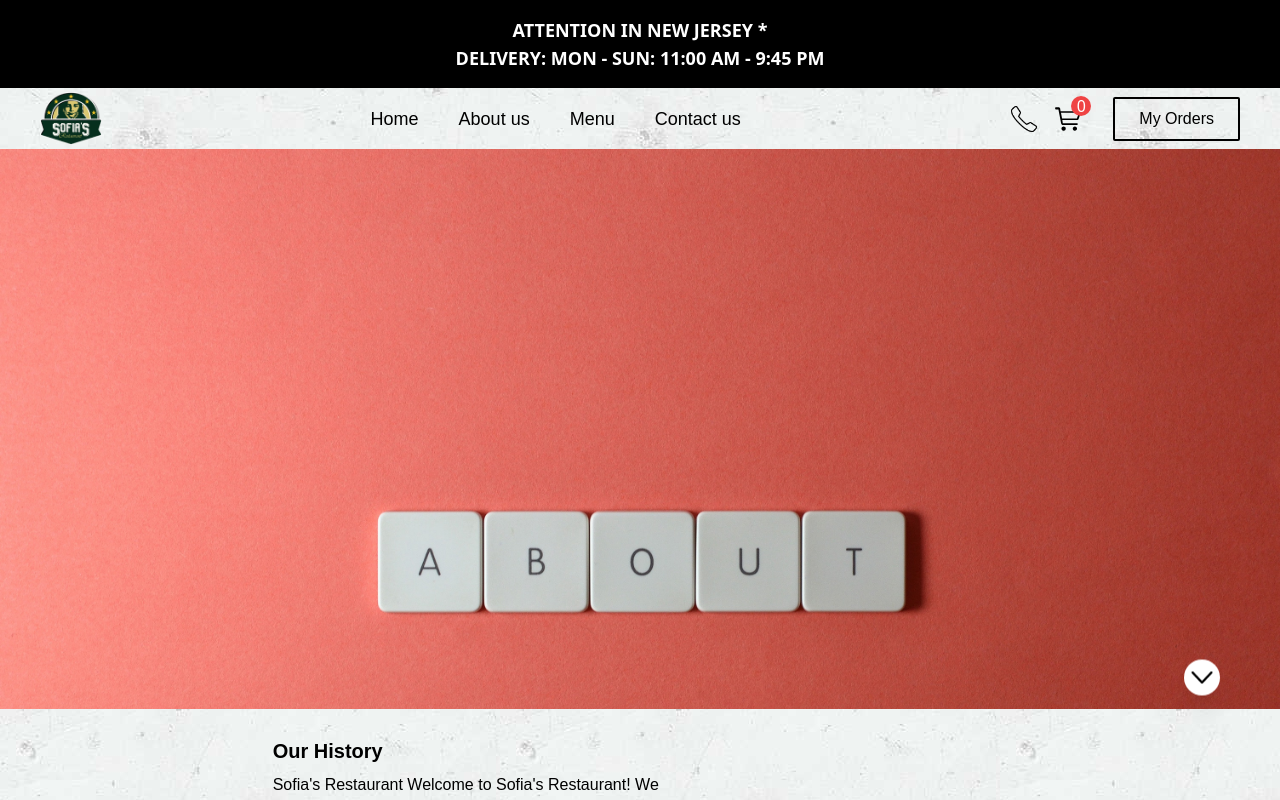
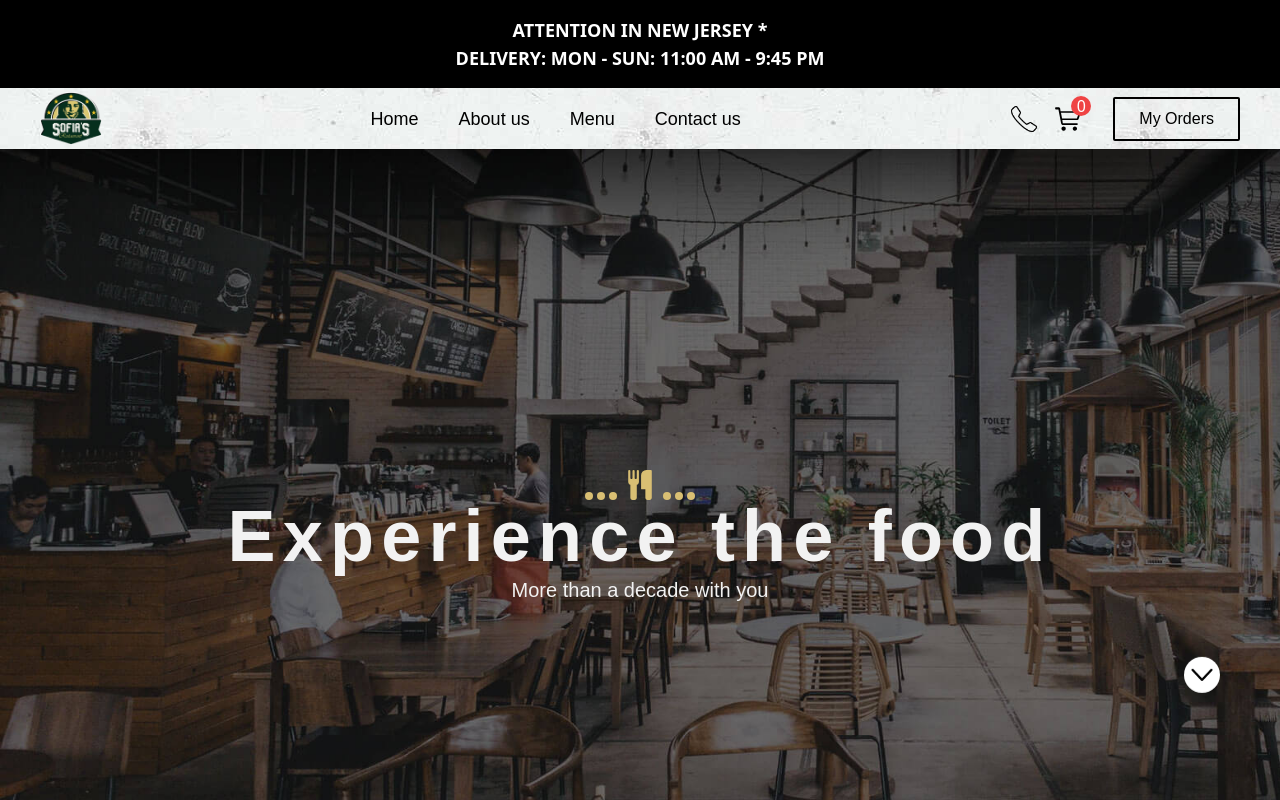
Before and after one commit to AndresEspinoza830/SofiaV2, a Next.js app: page /about in a window 1280 px wide. Shown: the top 800 px of the page. Built offline with nearby package versions, Linux system fonts and the light colour scheme.

Commit message:
contact m

```diff
--- a/pages/about.js
+++ b/pages/about.js
@@ -9,7 +9,35 @@ const About = ({ data, carrito, eliminarProducto, pedido }) => {
       eliminarProducto={eliminarProducto}
       pedido={pedido}
     >
-      <div className=" w-full bg-[url('/about.jpg')] h-[70vh]  bg-cover bg-no-repeat flex justify-center items-center "></div>
+      <div className=" w-full bg-[url('/banner.jpg')] h-screen  bg-cover bg-no-repeat flex justify-center items-center ">
+        <div className="absolute text-[#F2F2F2] text-center  flex flex-col justify-center items-center mx-auto z-6">
+          <div className="flex items-end space-x-2">
+            <div className="flex space-x-1">
+              <div className="w-[5px]  lg:w-[8px] lg:h-[8px] bg-[#D9BF73] rounded-full"></div>
+              <div className="w-[5px]  lg:w-[8px] lg:h-[8px] bg-[#D9BF73] rounded-full"></div>
+              <div className="w-[5px]  lg:w-[8px] lg:h-[8px] bg-[#D9BF73] rounded-full"></div>
+            </div>
+            <svg
+              className="fill-[#D9BF73] text-center"
+              width={30}
+              viewBox="0 0 1024 1024"
+              version="1.1"
+              xmlns="http://www.w3.org/2000/svg"
+            >
+              <path d="M475.428571 36.571429v365.714285q0 34.857143-20.285714 63.428572T402.285714 505.714286v445.142857q0 29.714286-21.714285 51.428571t-51.428572 21.714286H256q-29.714286 0-51.428571-21.714286t-21.714286-51.428571V505.714286q-32.571429-11.428571-52.857143-40T109.714286 402.285714V36.571429q0-14.857143 10.857143-25.714286t25.714285-10.857143 25.714286 10.857143 10.857143 25.714286v237.714285q0 14.857143 10.857143 25.714286t25.714285 10.857143 25.714286-10.857143 10.857143-25.714286V36.571429q0-14.857143 10.857143-25.714286t25.714286-10.857143 25.714285 10.857143 10.857143 25.714286v237.714285q0 14.857143 10.857143 25.714286t25.714286 10.857143 25.714285-10.857143 10.857143-25.714286V36.571429q0-14.857143 10.857143-25.714286t25.714286-10.857143 25.714286 10.857143 10.857142 25.714286z m438.857143 0v914.285714q0 29.714286-21.714285 51.428571t-51.428572 21.714286h-73.142857q-29.714286 0-51.428571-21.714286t-21.714286-51.428571v-292.571429H566.857143q-7.428571 0-12.857143-5.428571T548.571429 640V182.857143q0-75.428571 53.714285-129.142857t129.142857-53.714286h146.285715q14.857143 0 25.714285 10.857143t10.857143 25.714286z" />
+            </svg>
+            <div className="flex space-x-1">
+              <div className="w-[5px]  lg:w-[8px] lg:h-[8px] bg-[#D9BF73] rounded-full"></div>
+              <div className="w-[5px]  lg:w-[8px] lg:h-[8px] bg-[#D9BF73] rounded-full"></div>
+              <div className="w-[5px] lg:w-[8px] lg:h-[8px] bg-[#D9BF73] rounded-full"></div>
+            </div>
+          </div>
+          <h2 className="font-extrabold text-3xl md:text-5xl lg:text-7xl mb-1 tracking-widest mt-0 font-abc">
+            Experience the food
+          </h2>
+          <h1 className="font-abc text-xl mb-6">More than a decade with you</h1>
+        </div>
+      </div>
       <div className="flex justify-center flex-col md:flex-row items-center mt-3 space-x-10">
         <div className="font-abc w-full px-4 md:w-1/3 py-4">
           <h3 className="text-xl mb-2 font-bold ">Our History</h3>
--- a/pages/contact.js
+++ b/pages/contact.js
@@ -1,8 +1,33 @@
 import Layout from "@/components/Layout/Layout";
 import Image from "next/image";
 import logo from "../public/sofia.png";
+import { useState } from "react";
+import { useRouter } from "next/router";
 
 const Contact = ({ data, carrito, eliminarProducto, pedido }) => {
+
+  const router = useRouter();
+
+  const [send, setSentd] = useState(false)
+  const [email,setEmail] = ("")
+  const [subject,setSubject] = ("")
+  const [message,setMessage] = ("")
+
+  const [correo, SetCorreo] = useState({
+    email: "",
+    subject:"",
+    message:""
+  })
+
+
+  const onSubmit =() => {
+    setSentd(true)
+    setTimeout(() => {
+      setSentd(false)
+    },5000)
+    router.push('/contact');
+  }
+
   return (
     <>
       <Layout
@@ -22,6 +47,7 @@ const Contact = ({ data, carrito, eliminarProducto, pedido }) => {
             <form
               method="POST"
               action="http://localhost:3001/enviar-correo"
+              onSubmit={onSubmit}
               class="space-y-8"
             >
               <div>
@@ -80,6 +106,9 @@ const Contact = ({ data, carrito, eliminarProducto, pedido }) => {
                 </button>
               </div>
             </form>
+            {send && (
+              <p className="text-green-500 font-bold text-base font-abc">Correo enviado con exito!</p>
+            )}
           </div>
           <Image src={logo} className="w-[300px]" />
         </section>
```
